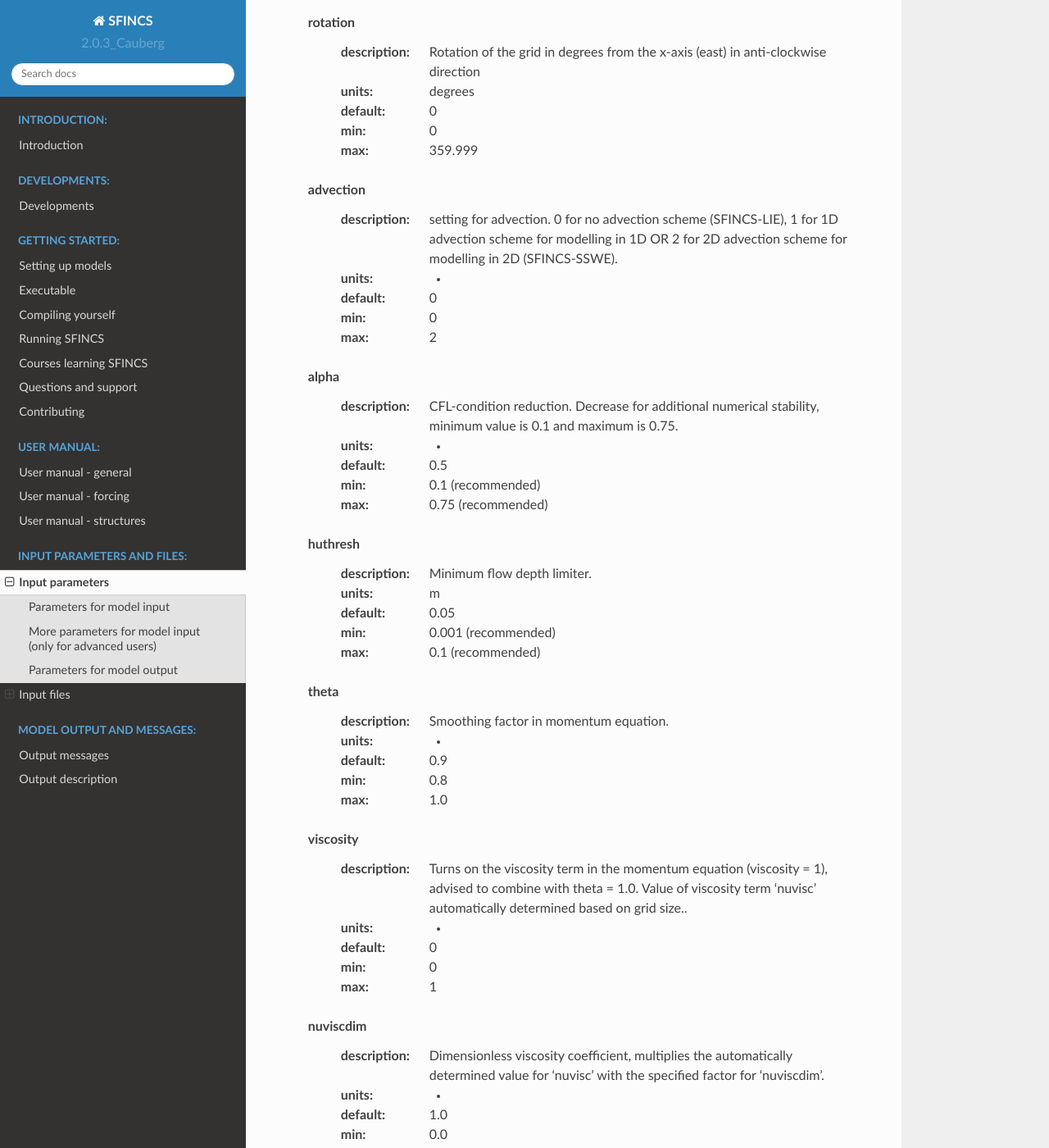
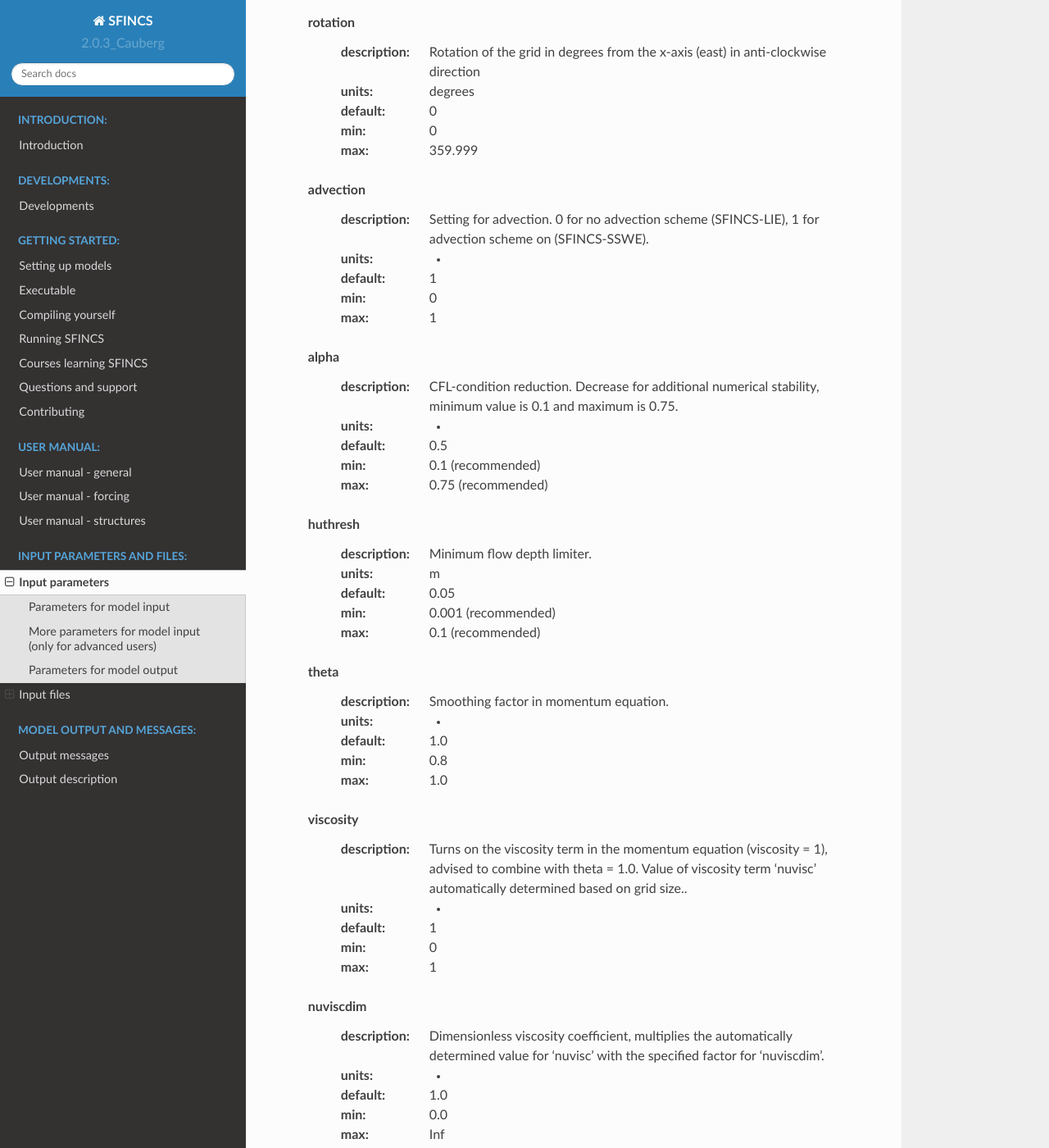
Before and after one commit to Deltares/SFINCS, a Sphinx documentation site: the page built from docs/parameters.rst, in a window 1280 px wide and 1400 px high, scrolled down 1544 px. Shown: the whole window at 82% size. Built offline with Sphinx 7.4.7 and the Read the Docs theme 2.0.0, drawn with Linux system fonts in a browser that asks for light colours.

Commit message:
Update parameters.rst

```diff
--- a/docs/parameters.rst
+++ b/docs/parameters.rst
@@ -52,11 +52,11 @@
 	  :min:			0
 	  :max:			359.999
 	advection
-	  :description:		setting for advection. 0 for no advection scheme (SFINCS-LIE), 1 for 1D advection scheme for modelling in 1D OR 2 for 2D advection scheme for modelling in 2D (SFINCS-SSWE).
+	  :description:		Setting for advection. 0 for no advection scheme (SFINCS-LIE), 1 for advection scheme on (SFINCS-SSWE).
 	  :units:		-
-	  :default:		0
+	  :default:		1
 	  :min:			0
-	  :max:			2
+	  :max:			1
 	alpha
 	  :description:		CFL-condition reduction. Decrease for additional numerical stability, minimum value is 0.1 and maximum is 0.75.
 	  :units:		-
@@ -72,13 +72,13 @@
 	theta
 	  :description:		Smoothing factor in momentum equation.
 	  :units:		-
-	  :default:		0.9
+	  :default:		1.0
 	  :min:			0.8
 	  :max:			1.0
 	viscosity
 	  :description:		Turns on the viscosity term in the momentum equation (viscosity = 1), advised to combine with theta = 1.0. Value of viscosity term 'nuvisc' automatically determined based on grid size..
 	  :units:		-
-	  :default:		0
+	  :default:		1
 	  :min:			0
 	  :max:			1
 	nuviscdim
```
